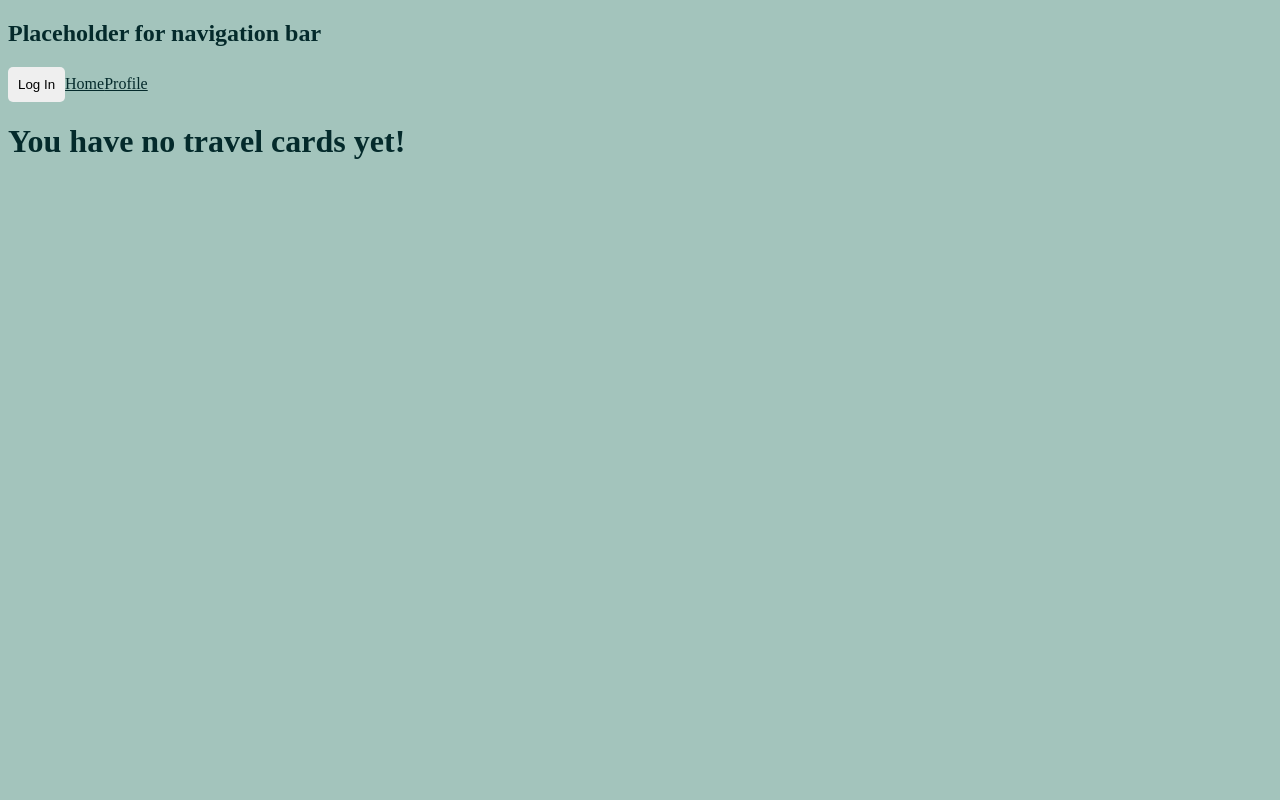
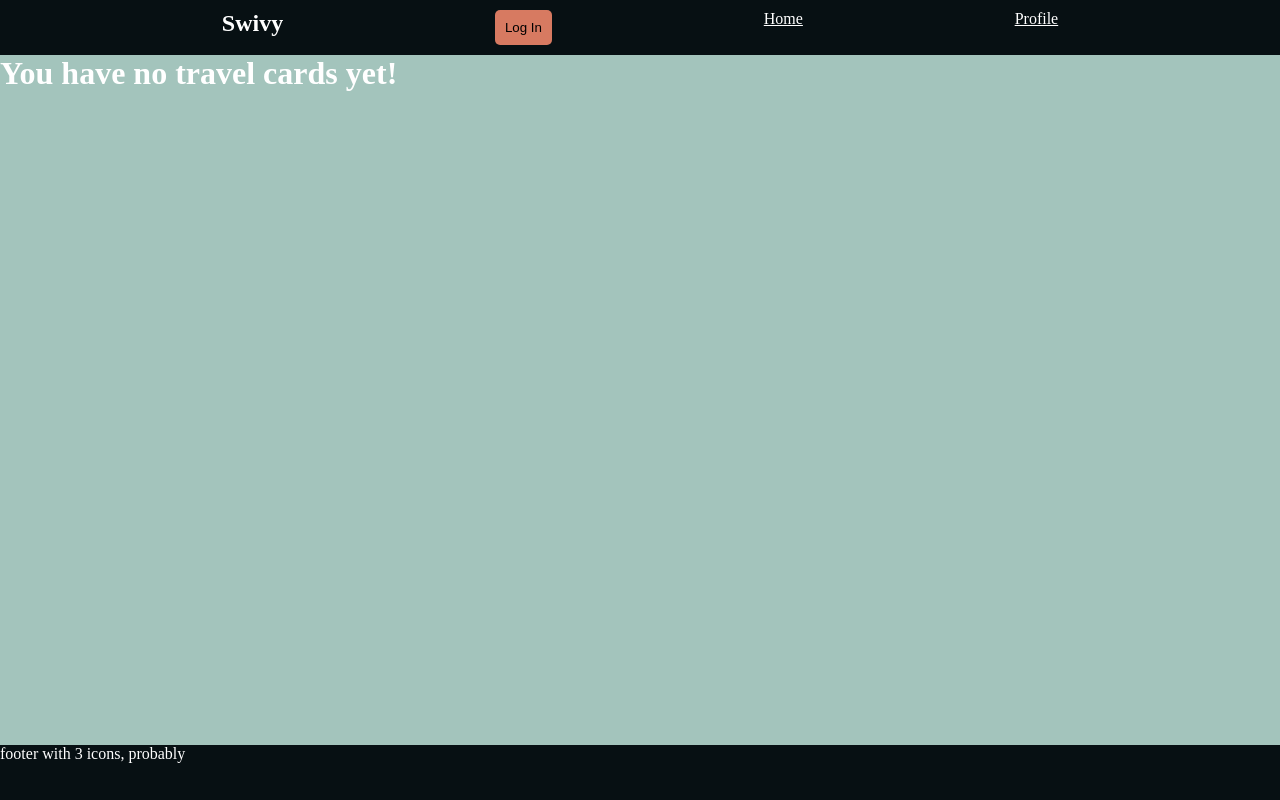
Before and after one commit to Bernard-Li/Final_Project_CB, a React (Create React App) app in the folder client/: page /travelcard in a window 1280 px wide. Built offline with nearby package versions, Linux system fonts and the light colour scheme; no server answers; a web font is replaced by a local one.

Commit message:
choosing colors, added footer, commented out console in createuser calling existing user if statement

```diff
--- a/client/src/App.js
+++ b/client/src/App.js
@@ -9,6 +9,7 @@ import LoginPage from "./components/LoginPage";
 import AuthProfile from "./auth0provider/Profile";
 import TravelCard from "./components/TravelCard";
 import GlobalStyles from "./components/GlobalStyles";
+import Footer from "./components/Footer";
 
 import styled from "styled-components";
 const App = () =>{
@@ -40,8 +41,8 @@ const App = () =>{
         path="/travelcard"
         element={ <TravelCard /> }>
       </Route>
-
       </Routes>
+      <Footer />
     </BrowserRouter>
     </Wrapper>
   )
--- /dev/null
+++ b/client/src/components/Footer.js
@@ -0,0 +1,25 @@
+import styled from "styled-components"
+import GlobalStyles from "./GlobalStyles"
+
+const Footer = () =>{
+  return (
+    <Wrapper>
+      <GlobalStyles />
+    <p>footer with 3 icons, probably</p>
+    </Wrapper>
+  )
+}
+
+export default Footer;
+
+const Wrapper = styled.div`
+display: flex;
+position: fixed;
+
+bottom: 0;
+left: 0;
+width: 100%;
+
+background-color: #071013;
+height: var(--max-height);
+`
--- a/client/src/components/GlobalStyles.js
+++ b/client/src/components/GlobalStyles.js
@@ -7,11 +7,15 @@ export default createGlobalStyle`
   --color-vermillion: #D84727;
   --color-crayola-yellow: #FAA916;
   --color-dodge-blue: #4392F1;
+  --max-height: 55px;
 }
 
 
 body {
+  margin: 0px;
+  padding: 0px;
   background-color:  #A3C4BC;
+
 }
 
 html, div, span, applet, object, iframe,
@@ -27,8 +31,10 @@ html, div, span, applet, object, iframe,
   figure, figcaption, footer, header, hgroup,
   menu, nav, output, ruby, section, summary,
   time, mark, audio, video {
-
-    color: #042A2B;
+    padding: 0px;
+    margin: 0px;
+    //color: #042A2B;
+    color: white;
 
 
   }
@@ -37,7 +43,7 @@ button {
   border: none;
   border-radius: 5px;
   padding: 10px;
-  //background-color: #D84727;
+  background-color: #D77A61;
 }
 
 `
--- a/client/src/components/NavigationBar.js
+++ b/client/src/components/NavigationBar.js
@@ -2,11 +2,13 @@ import LoginButton from "../auth0provider/login";
 import LogoutButton from "../auth0provider/logout";
 import { NavLink } from "react-router-dom";
 import styled from "styled-components";
+import GlobalStyles from "./GlobalStyles";
 
 const NavigationBar = () => {
   return (
     <Wrapper>
-      <h2>Placeholder for navigation bar</h2>
+    <GlobalStyles />
+      <h2>Swivy</h2>
       <LoginButton />
       <LogoutButton />
       <NavLink to="/">
@@ -22,4 +24,9 @@ const NavigationBar = () => {
 export default NavigationBar;
 
 const Wrapper = styled.div`
+display: flex;
+justify-content: space-evenly;
+background-color: #071013;
+padding: 10px;
+max-height: var(--max-height);
 `
```
